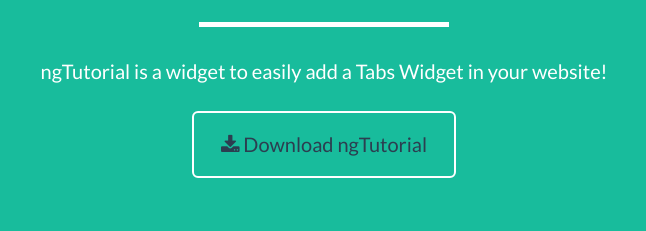
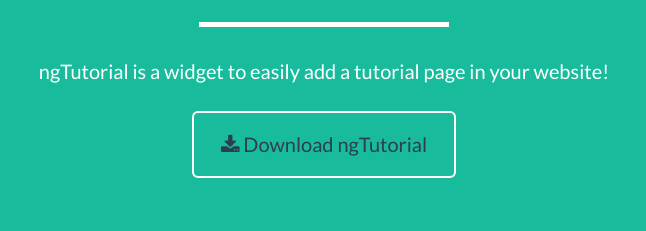
Before and after one commit to tonysamperi/ng-tutorial, a plain HTML site: page index.html in a window 1280 px wide. Shown: the part 2693-2924 px from the top of the page, 316-962 px from the left. Drawn offline with nearby package versions, Linux system fonts and the light colour scheme.

Commit message:
Fix wrong description
Fix wrong description

```diff
--- a/index.html
+++ b/index.html
@@ -229,7 +229,7 @@
         </div>
         <div class="row">
             <div class="col-lg-8 col-lg-offset-2 text-center">
-                <p>ngTutorial is a widget to easily add a Tabs Widget in your website!</p>
+                <p>ngTutorial is a widget to easily add a tutorial page in your website!</p>
             </div>
             <div class="col-lg-8 col-lg-offset-2 text-center">
                 <a href="https://github.com/tonysamperi/ng-tutorial" class="btn btn-lg btn-outline">
```
